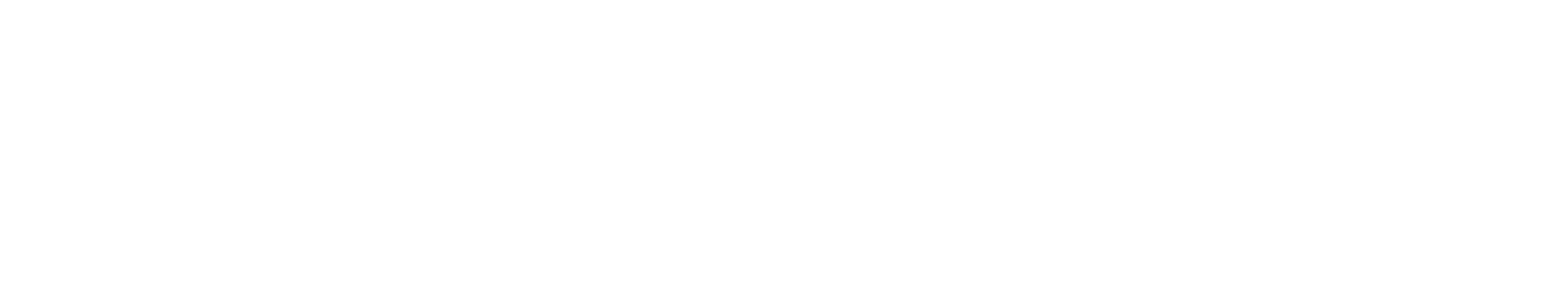
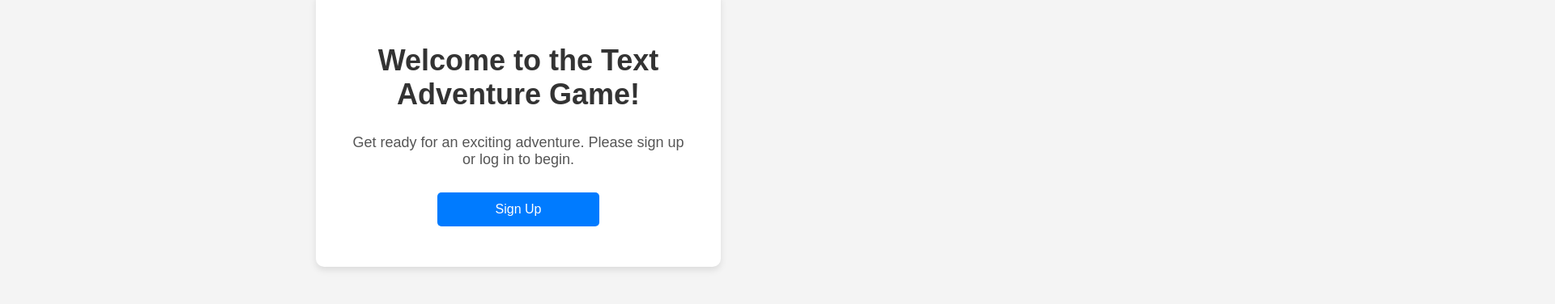
Before and after one commit to K-Senthil-Shunmugam/realms-of-discovery-front-end, a React (Create React App) app: page / in a window 1280 px wide. Shown: the part 240-616 px from the top of the page at 81% size, 1920 px wide, since content can reach past the window. Built offline with nearby package versions, Linux system fonts and the light colour scheme.

Commit message:
Update 2 files
- /src/App.js
- /src/App.css

```diff
--- a/src/App.css
+++ b/src/App.css
@@ -88,3 +88,95 @@
   background-color: #45a049;
 }
 */
+
+/* App.css */
+
+/* General page styling */
+body {
+  margin: 0;
+  font-family: 'Arial', sans-serif;
+  background-color: #f4f4f4;
+  display: flex;
+  justify-content: center;
+  align-items: center;
+  height: 100vh;
+  text-align: center;
+}
+
+/* Main container for centering the content */
+.App {
+  background-color: #fff;
+  padding: 40px;
+  border-radius: 10px;
+  box-shadow: 0 4px 8px rgba(0, 0, 0, 0.1);
+  width: 100%;
+  max-width: 500px;
+  box-sizing: border-box;
+  text-align: center;
+}
+
+/* Header styling */
+.App-header {
+  display: flex;
+  flex-direction: column;
+  align-items: center;
+}
+
+/* Welcome text styling */
+.App-header h1 {
+  font-size: 36px;
+  color: #333;
+  margin-bottom: 10px;
+}
+
+.App-header p {
+  font-size: 18px;
+  color: #555;
+  margin-bottom: 20px;
+}
+
+/* Button container */
+.App-header div {
+  display: flex;
+  flex-direction: column;
+  align-items: center;
+}
+
+/* Button styling */
+.App-button {
+  background-color: #007bff;
+  color: #fff;
+  border: none;
+  padding: 12px 24px;
+  border-radius: 5px;
+  cursor: pointer;
+  font-size: 16px;
+  margin: 10px;
+  width: 200px;
+  transition: background-color 0.3s ease;
+}
+
+.App-button:hover {
+  background-color: #0056b3;
+}
+
+/* Ensuring responsive design for smaller screens */
+@media (max-width: 500px) {
+  .App {
+    width: 90%;
+    padding: 20px;
+  }
+
+  .App-header h1 {
+    font-size: 28px;
+  }
+
+  .App-header p {
+    font-size: 16px;
+  }
+
+  .App-button {
+    width: 100%;
+    font-size: 14px;
+  }
+}
--- a/src/App.js
+++ b/src/App.js
@@ -60,16 +60,44 @@
 // export default App;
 // /*<Route path="/login" element={<Login />} /> {/* Login Page */
 
-import React from 'react';
-import SignupPage from './Components/SignupPage';
 import './App.css';
+import { BrowserRouter as Router, Routes, Route, Link } from 'react-router-dom'; // Import Link for navigation
+import Signup from './Components/SignupPage'; // Adjusted import path for SignupPage
+// import Login from './Components/LoginPage';  // Uncomment this when you have a LoginPage component
 
-function App() {
+function Home() {
   return (
     <div className="App">
-      <SignupPage />
+      <header className="App-header">
+        <h1>Welcome to the Text Adventure Game!</h1> {/* Welcome text */}
+        <p>Get ready for an exciting adventure. Please sign up or log in to begin.</p>
+
+        {/* Links for Signup and Login */}
+        <div>
+          <Link to="/SignupPage">
+            <button className="App-button">Sign Up</button>
+          </Link>
+          {/* Uncomment the login link when you create the LoginPage component */}
+          {/* <Link to="/LoginPage">
+            <button className="App-button">Login</button>
+          </Link> */}
+        </div>
+      </header>
     </div>
   );
 }
 
-export default App;
+function App() {
+  return (
+    <Router>
+      <Routes>
+        <Route path="/" element={<Home />} /> {/* Main Home Page */}
+        <Route path="/SignupPage" element={<Signup />} /> {/* Signup Page */}
+        {/* Uncomment the route for login when you create the LoginPage component */}
+        {/* <Route path="/LoginPage" element={<Login />} /> */}
+      </Routes>
+    </Router>
+  );
+}
+
+export default App;
```
